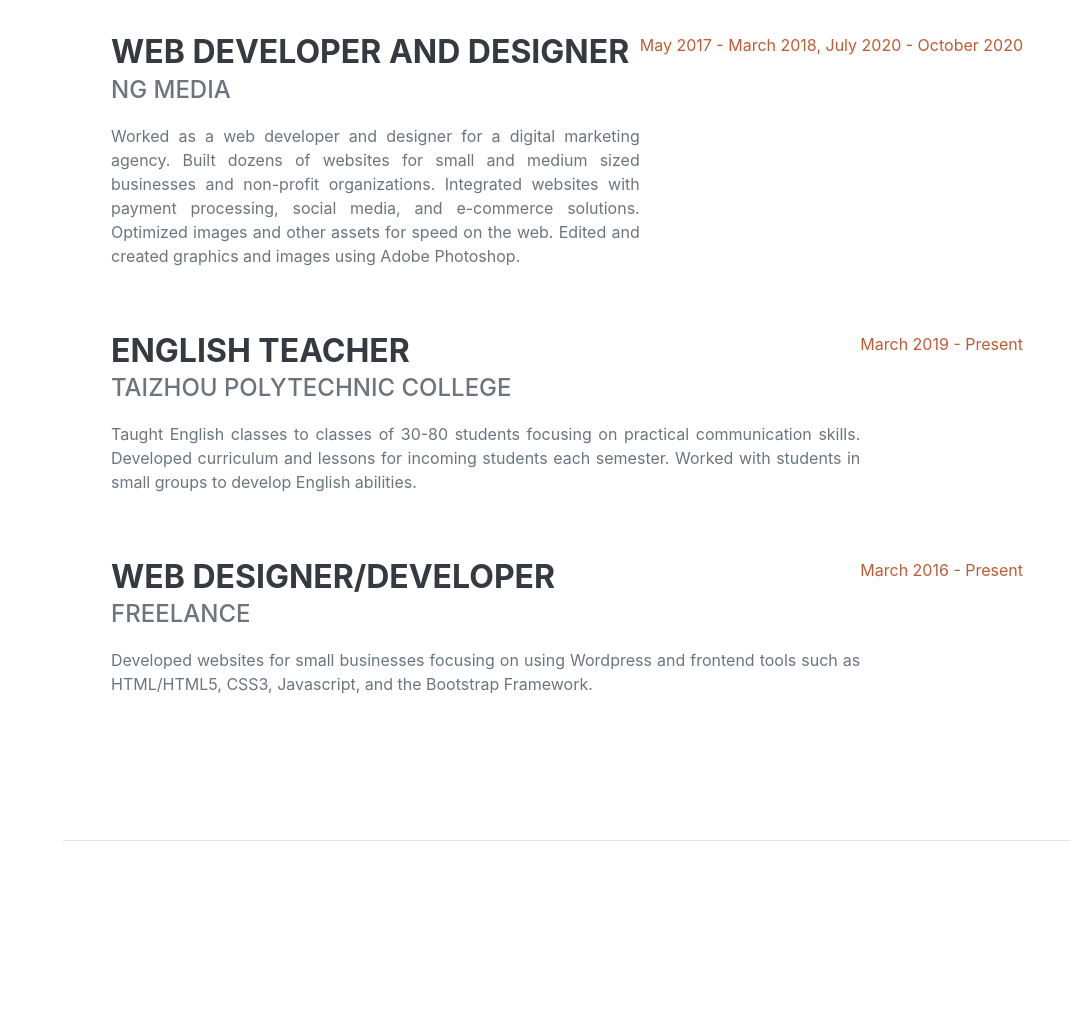
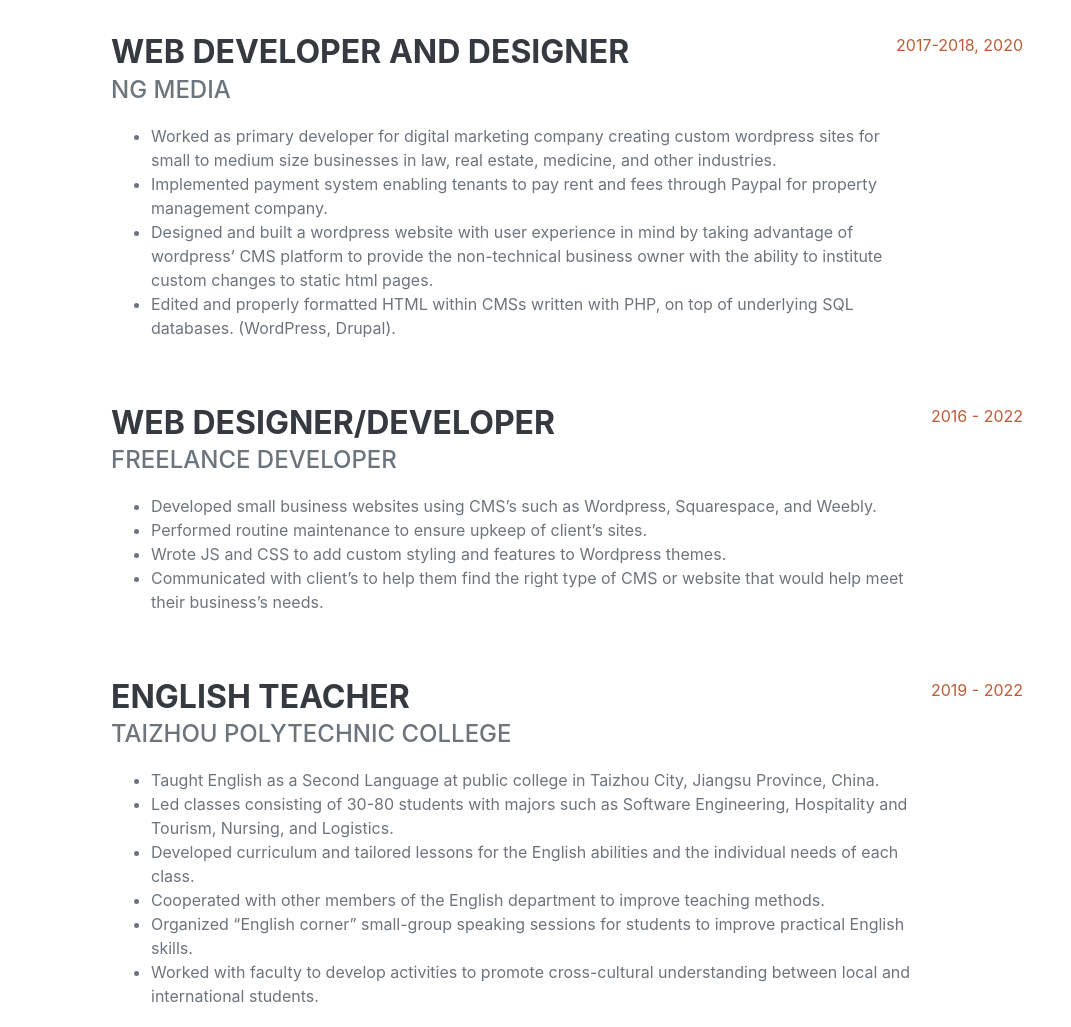
Before and after one commit to blake-hodges/portfolio, a plain HTML site: page index.html in a window 1280 px wide. Shown: the part 3040-4067 px from the top of the page, without its empty margins (209-1280 px from the left). Before the commit the page ends 3881 px from the top, so only its background shows below. Drawn offline with nearby package versions, Linux system fonts and the light colour scheme; a web font is replaced by a local one.

Commit message:
Update experience section

```diff
--- a/index.html
+++ b/index.html
@@ -318,35 +318,44 @@ aria-hidden="true">
                     <div class="flex-grow-1">
                         <h3 class="mb-0">Web Developer and Designer</h3>
                         <div class="subheading mb-3">NG Media</div>
-                        <p class="experience-description">Worked as a web developer and designer for a digital marketing
-                            agency. Built dozens of websites for small and medium sized businesses and non-profit
-                            organizations. Integrated websites with payment processing, social media, and e-commerce
-                            solutions. Optimized images and other assets for speed on the web. Edited and created
-                            graphics and images using Adobe Photoshop.</p>
+                        <ul>
+                            <li>Worked as primary developer for digital marketing company creating custom wordpress sites for small to medium size businesses in law, real estate, medicine, and other industries.</li>
+                            <li>Implemented payment system enabling tenants to pay rent and fees through Paypal for property management company.</li>
+                            <li>Designed and built a wordpress website with user experience in mind by taking advantage of wordpress’ CMS platform to provide the non-technical business owner with the ability to institute custom changes to static html pages.</li>
+                            <li>Edited and properly formatted HTML within CMSs written with PHP, on top of underlying SQL databases. (WordPress, Drupal).</li>
+                        </ul>
                     </div>
-                    <div class="flex-shrink-0"><span class="text-primary">May 2017 - March 2018, July 2020 - October
-                            2020</span></div>
+                    <div class="flex-shrink-0"><span class="text-primary">2017-2018, 2020</span></div>
+                </div>
+                <div class="d-flex flex-column flex-md-row justify-content-between mb-5">
+                    <div class="flex-grow-1">
+                        <h3 class="mb-0">Web Designer/Developer</h3>
+                        <div class="subheading mb-3">Freelance Developer</div>
+                        <ul>
+                            <li>Developed small business websites using CMS’s such as Wordpress, Squarespace, and Weebly.</li>
+                            <li>Performed routine maintenance to ensure upkeep of client’s sites.</li>
+                            <li>Wrote JS and CSS to add custom styling and features to Wordpress themes.</li>
+                            <li>Communicated with client’s to help them find the right type of CMS or website that would help meet their business’s needs.</li>
+                        </ul>
+                    </div>
+                    <div class="flex-shrink-0"><span class="text-primary">2016 - 2022</span></div>
                 </div>
                 <div class="d-flex flex-column flex-md-row justify-content-between mb-5">
                     <div class="flex-grow-1">
                         <h3 class="mb-0">English Teacher</h3>
                         <div class="subheading mb-3">Taizhou Polytechnic College</div>
-                        <p class="experience-description">Taught English classes to classes of 30-80 students focusing
-                            on practical communication skills. Developed curriculum and lessons for incoming students
-                            each semester. Worked with students in small groups to develop English abilities.</p>
+                        <ul>
+                            <li>Taught English as a Second Language at public college in Taizhou City, Jiangsu Province, China.</li>
+                            <li>Led classes consisting of 30-80 students with majors such as Software Engineering, Hospitality and Tourism, Nursing, and Logistics.</li>
+                            <li>Developed curriculum and tailored lessons for the English abilities and the individual needs of each class.</li>
+                            <li>Cooperated with other members of the English department to improve teaching methods.</li>
+                            <li>Organized “English corner” small-group speaking sessions for students to improve practical English skills.</li>
+                            <li>Worked with faculty to develop activities to promote cross-cultural understanding between local and international students.</li>
+                        </ul>
                     </div>
-                    <div class="flex-shrink-0"><span class="text-primary">March 2019 - Present</span></div>
+                    <div class="flex-shrink-0"><span class="text-primary">2019 - 2022</span></div>
                 </div>
-                <div class="d-flex flex-column flex-md-row justify-content-between mb-5">
-                    <div class="flex-grow-1">
-                        <h3 class="mb-0">Web Designer/Developer</h3>
-                        <div class="subheading mb-3">Freelance</div>
-                        <p class="experience-description">Developed websites for small businesses focusing on using
-                            Wordpress and frontend tools such as HTML/HTML5, CSS3, Javascript, and the Bootstrap
-                            Framework.</p>
-                    </div>
-                    <div class="flex-shrink-0"><span class="text-primary">March 2016 - Present</span></div>
-                </div>
+
             </div>
         </section>
         <hr class="m-0" />
```
